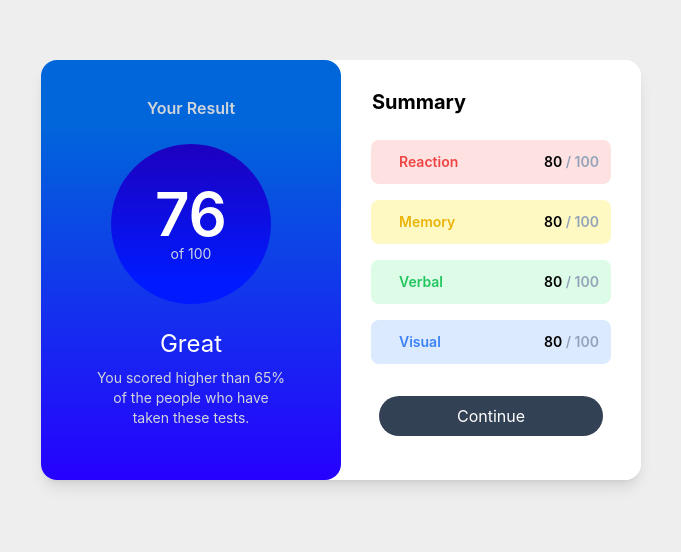
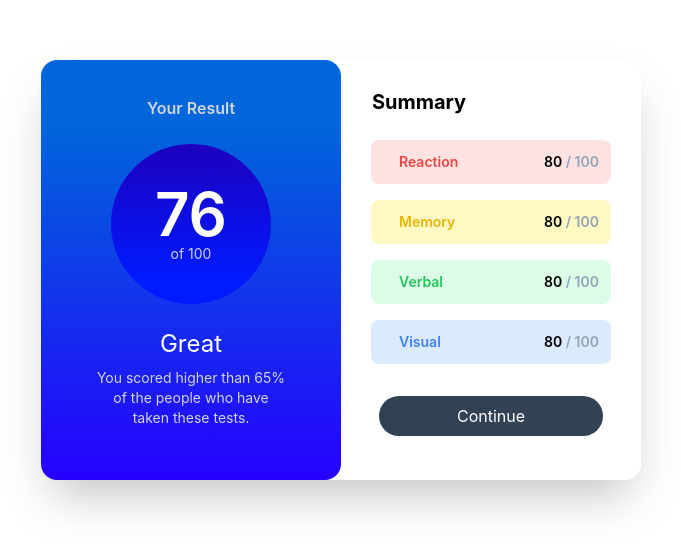
Before and after one commit to Arman-najafi/cw-17, a React (Vite) app: page / in a window 1280 px wide. Shown: the part 130-682 px from the top of the page, without its empty margins (299-980 px from the left). Built offline with nearby package versions, Linux system fonts and the light colour scheme; no server answers; a web font is replaced by a local one.

Commit message:
fix: bg color app

```diff
--- a/src/App.jsx
+++ b/src/App.jsx
@@ -18,8 +18,8 @@ function App() {
     }
   }
   return (
-    <div className="flex items-center justify-center min-h-screen bg-[#eee] font-inter">
-      <div className="bg-white flex rounded-2xl shadow-lg">
+    <div className="flex items-center justify-center min-h-screen font-inter">
+      <div className="bg-white flex rounded-2xl shadow-2xl">
         <Result />
         <Summary />
       </div>
```
